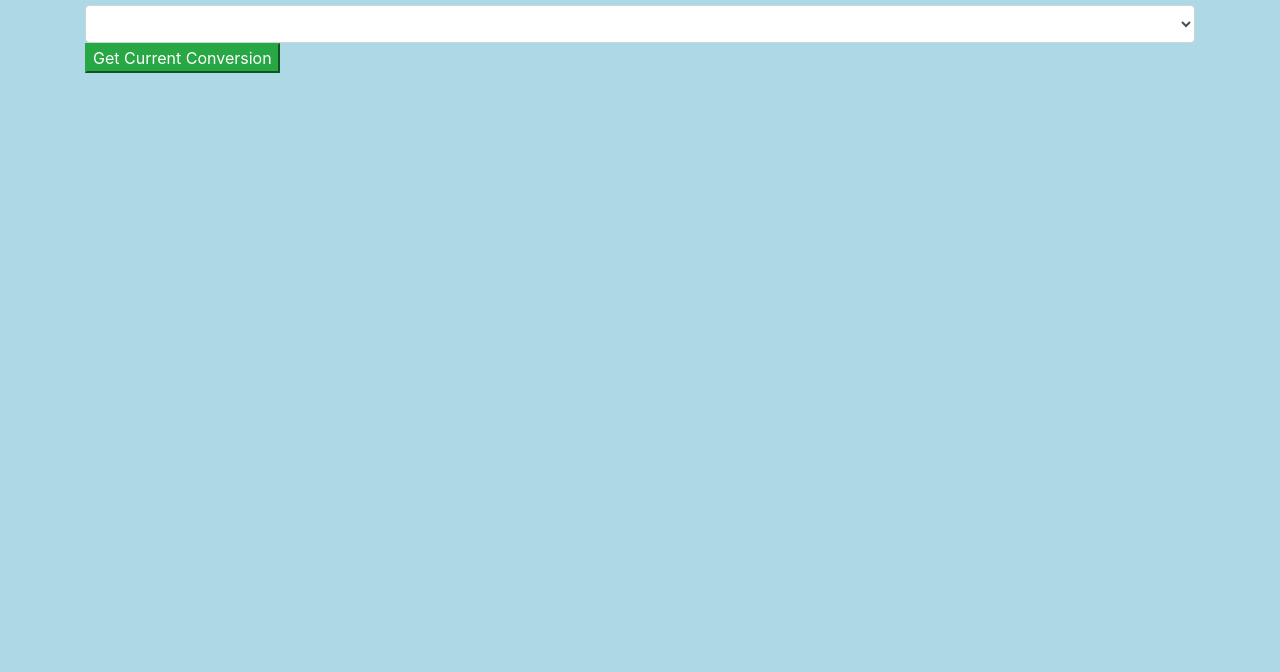
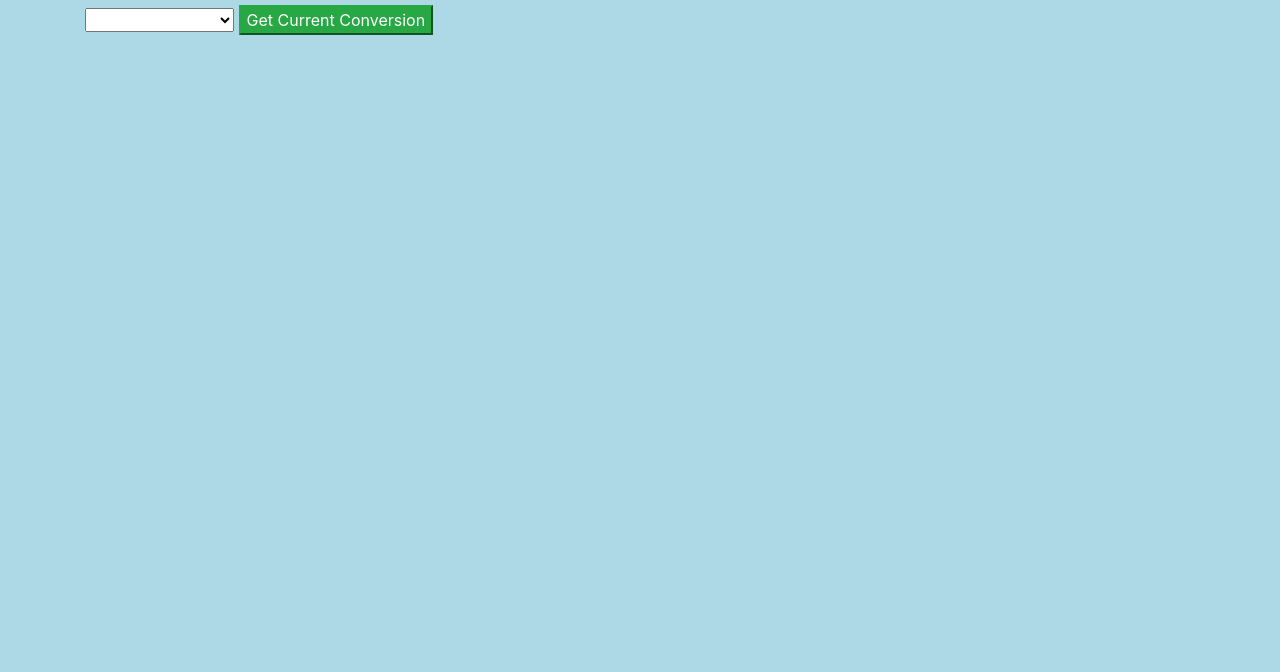
Before and after one commit to HR-Williams/currency-exchanger, a website built with webpack: page src/index.html in a window 1280 px wide. Shown: the part 128-800 px from the top of the page. Built offline with nearby package versions, Linux system fonts and the light colour scheme.

Commit message:
Remove bootstrap styling on drop down

```diff
--- a/src/index.html
+++ b/src/index.html
@@ -10,7 +10,7 @@
     <input id="amount" type="text">
     <div class="form-group">
       <h3>Currency which to exchange USD to</h3>
-      <select class="form-control" id="currency">
+      <select id="currency">
         <option selected="selected"></option>
         <option value="AED">UAE Dirham</option>
         <option value="AFN">Albanian Lek</option>
```
